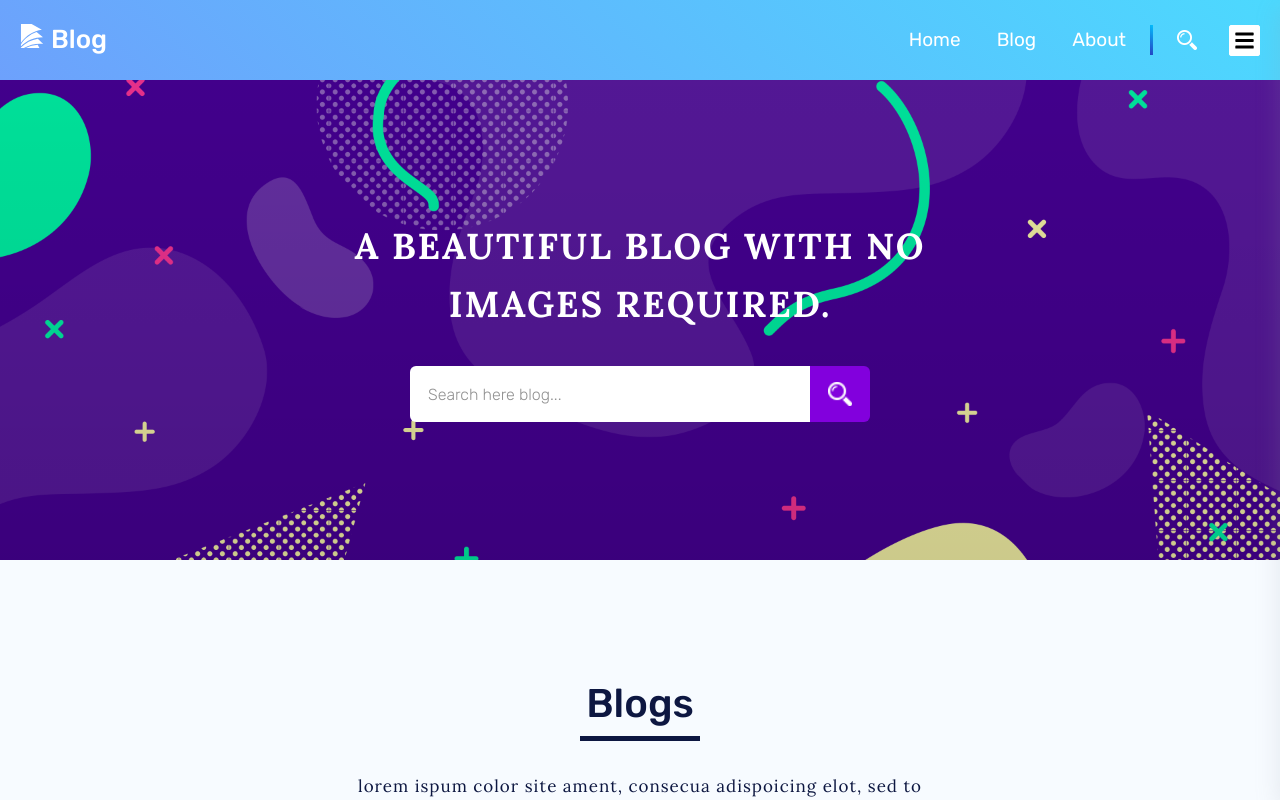
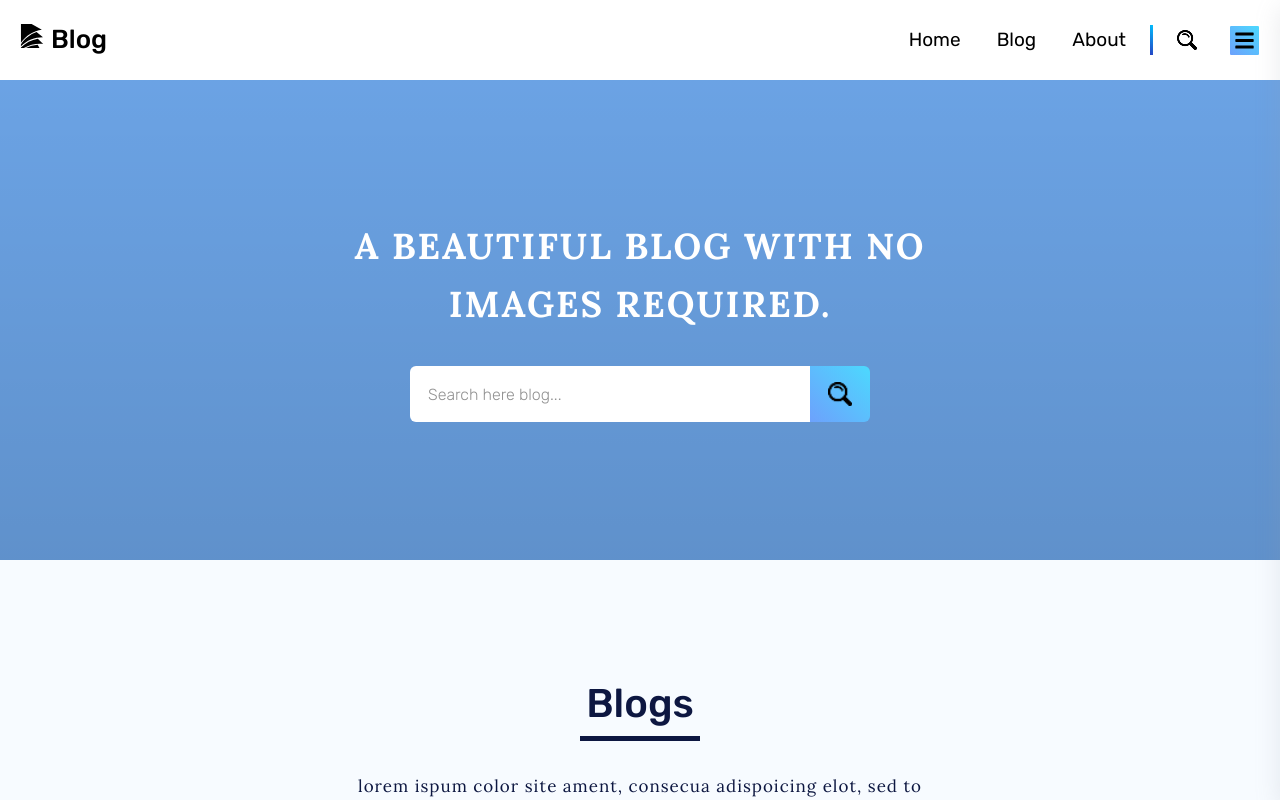
Before and after one commit to hunggahot/blog-website-project, a React (Create React App) app: page / in a window 1280 px wide. Shown: the top 800 px of the page. Built offline with nearby package versions, Linux system fonts and the light colour scheme; no server answers.

Commit message:
custom-2

```diff
--- a/src/App.scss
+++ b/src/App.scss
@@ -20,7 +20,7 @@ $font-family-rubik: 'Rubik',
 sans-serif;
 $transition: all 300ms ease-in-out;
 
-$gradient: linear-gradient(45deg,
+$gradient-light-blue: linear-gradient(45deg,
     #6DA1FC,
     #4CD9FE);
 
@@ -236,8 +236,8 @@ select {
         background-color: $clr-ex-blue;
     }
 
-    &-gradient {
-        background-image: $gradient;
+    &-light-blue-gradient {
+        background-image: $gradient-light-blue;
     }
 }
 
--- a/src/components/BlogList/BlogList.scss
+++ b/src/components/BlogList/BlogList.scss
@@ -27,7 +27,7 @@
             margin-top: 12px;
 
             &-single {
-                background-image: $gradient;
+                background-image: $gradient-light-blue;
                 color           : $clr-white;
                 margin          : 4px;
                 padding         : 3px 12px;
@@ -56,7 +56,7 @@
         }
 
         &:hover {
-            background-image   : $gradient;
+            background-image   : $gradient-light-blue;
             color              : $clr-white;
             // box-shadow      : rgba(130, 0, 221, 0.15) 0px 7px 10px 0px;
 
--- a/src/components/Footer/Footer.js
+++ b/src/components/Footer/Footer.js
@@ -5,7 +5,7 @@ import { currentYear } from "../../utils/times";
 
 const Footer = () => {
   return (
-    <footer className="footer py-4 bg-purple">
+    <footer className="footer py-4 bg-light-blue-gradient">
       <div className="container">
         <div className="footer-content text-white text-center">
           <p className="copyright-text font-rubik fw-4 ls-1">
--- a/src/components/Navbar/Navbar.js
+++ b/src/components/Navbar/Navbar.js
@@ -10,13 +10,13 @@ const Navbar = () => {
   const { openSidebar } = useSidebarContext();
 
   return (
-    <nav className="navbar bg-gradient flex align-center">
+    <nav className="navbar flex align-center">
       <div className="container w-100">
         <div className="navbar-content flex align-center justify-between">
           <div className="brand-and-toggler">
             <Link
               to="/"
-              className="navbar-brand text-white flex align-center fs-26"
+              className="navbar-brand text-black flex align-center fs-26"
             >
               <span className="navbar-brand-icon">
                 <GiPapers />
@@ -28,17 +28,17 @@ const Navbar = () => {
           <div className="navbar-row flex align-center">
             <ul className="navbar-nav flex align-center font-rubik">
               <li className="nav-item">
-                <Link to="/" className="nav-link text-white fw-4 fs-19">
+                <Link to="/" className="nav-link text-black fw-4 fs-19">
                   Home
                 </Link>
               </li>
               <li className="nav-item">
-                <Link to="/" className="nav-link text-white fw-4 fs-19">
+                <Link to="/" className="nav-link text-black fw-4 fs-19">
                   Blog
                 </Link>
               </li>
               <li className="nav-item">
-                <Link to="/" className="nav-link text-white fw-4 fs-19">
+                <Link to="/" className="nav-link text-black fw-4 fs-19">
                   About
                 </Link>
               </li>
@@ -52,7 +52,7 @@ const Navbar = () => {
               </button>
               <button
                 type="button"
-                className="sidebar-show-btn bg-white flex align-center justify-center"
+                className="sidebar-show-btn bg-light-blue-gradient flex align-center justify-center"
                 onClick={() => openSidebar()}
               >
                 <FaBars size={21} />
--- a/src/components/Pagination/Pagination.js
+++ b/src/components/Pagination/Pagination.js
@@ -10,7 +10,7 @@ const Pagination = ({ noOfBlogs, paginateHandler }) => {
         return (
           <button
             type="button"
-            className="paginate-item font-rubik bg-ex-blue flex align-center justify-center text-white"
+            className="paginate-item font-rubik bg-light-blue-gradient flex align-center justify-center text-white"
             onClick={() => paginateHandler(idx + 1)}
             key={idx}
           >
--- a/src/components/Sidebar/Sidebar.scss
+++ b/src/components/Sidebar/Sidebar.scss
@@ -5,7 +5,7 @@
     top             : 0;
     right           : 0;
     width           : 320px;
-    background-color: $clr-mid-blue;
+    background-image: $gradient-light-blue;
     height          : 100%;
     z-index         : 999;
     padding         : 36px;
@@ -32,7 +32,7 @@
 
     .sidebar-nav {
         .nav-item {
-            border-bottom: 1px solid darken($clr-mid-purple, 20%);
+            border-bottom: 1px solid darken($clr-white, 20%);
             padding      : 10px 0;
         }
     }
--- a/src/pages/HomePage/HomePage.js
+++ b/src/pages/HomePage/HomePage.js
@@ -57,7 +57,7 @@ const HomePage = () => {
                 </span>
                 <button
                   type="submit"
-                  className="form-btn bg-purple flex align-center justify-center"
+                  className="form-btn bg-light-blue-gradient flex align-center justify-center"
                 >
                   <img src={search_icon} alt="" />
                 </button>
```
Also changed, not shown: src/assets/images/banner_image.png, src/assets/images/search_icon.png.
